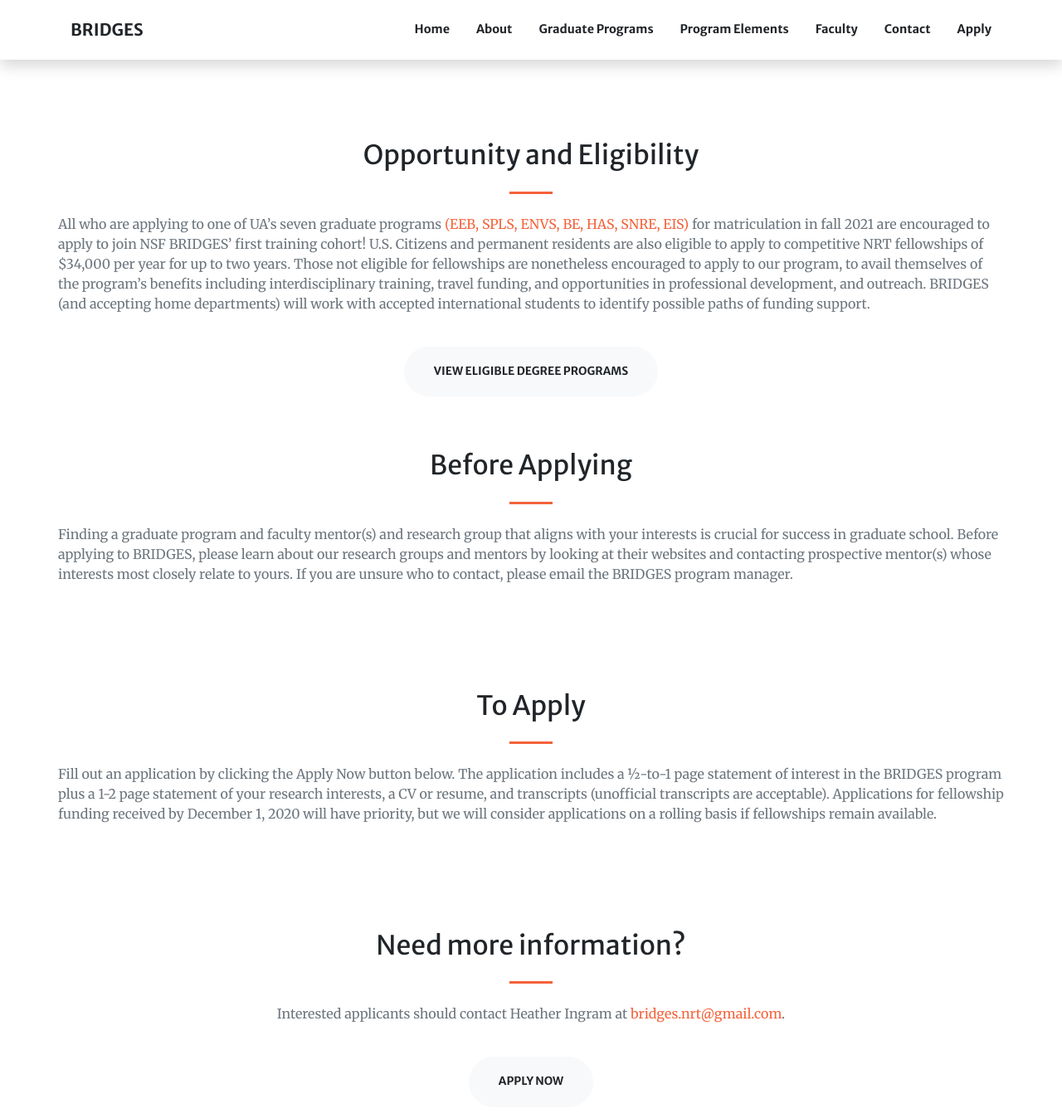
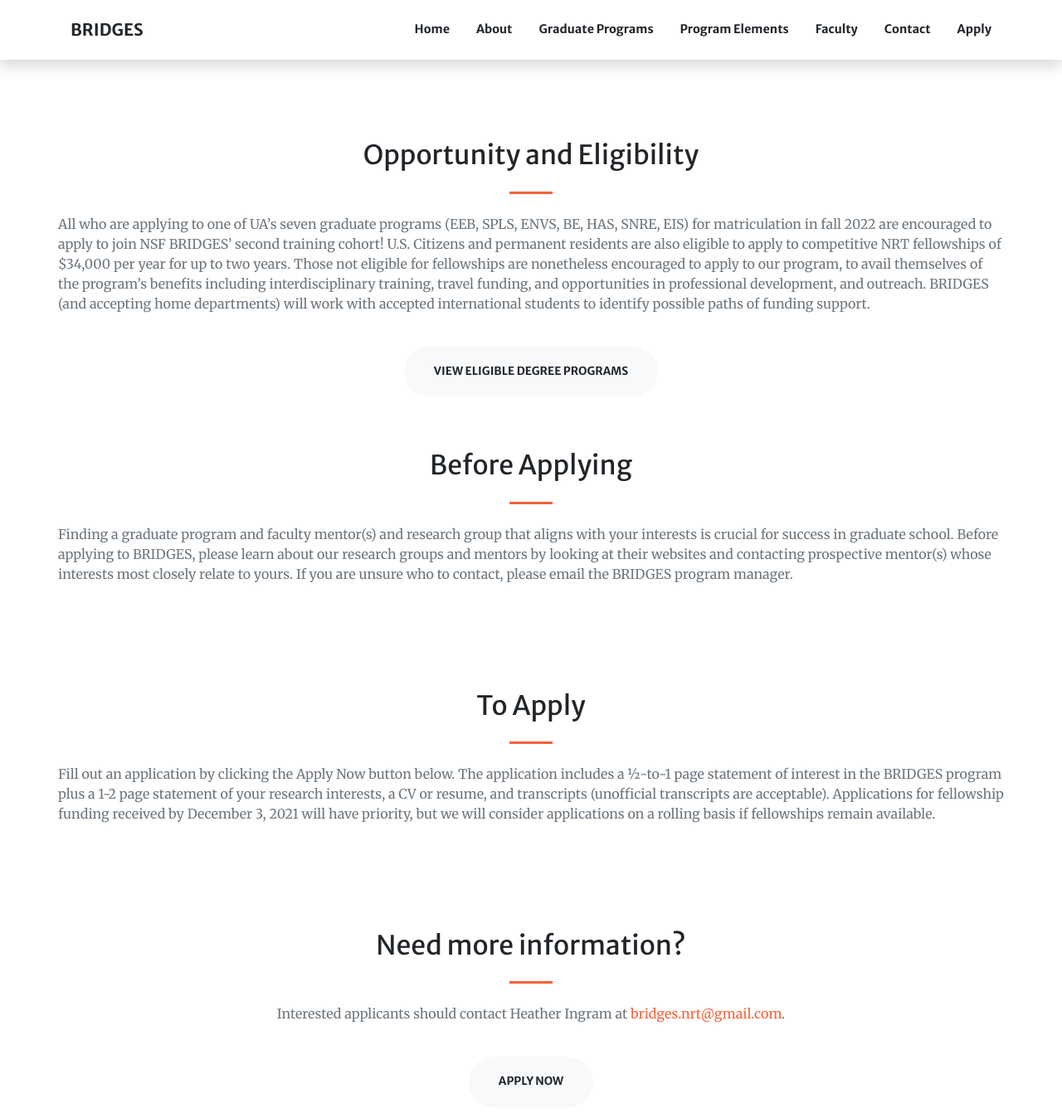
Before and after one commit to ecosystem-genomics/ecosystem-genomics.github.io, a Jekyll site: the page built from how-to-apply.md, in a window 1280 px wide and 1400 px high, scrolled down 393 px. Shown: the top 1348 px of the window at 83% size. Built offline with Jekyll 4.4.1, drawn with Linux system fonts in a browser that asks for light colours; nearby versions of some CDN libraries.

Commit message:
how to apply minor text updates

```diff
--- a/how-to-apply.md
+++ b/how-to-apply.md
@@ -25,7 +25,7 @@
 #  background_style: bg-info
 #  text_style: text-left text-white
   text: >+
-    All who are applying to one of UA’s seven graduate programs [(EEB, SPLS, ENVS, BE, HAS, SNRE, EIS)](./#services) for matriculation in fall 2021 are encouraged to apply to join NSF BRIDGES’ first training cohort!   U.S. Citizens and permanent residents are also eligible to apply to competitive NRT fellowships of $34,000 per year for up to two years.  Those not eligible for fellowships are nonetheless encouraged to apply to our program, to avail themselves of the program’s benefits including  interdisciplinary training, travel funding, and opportunities in professional development, and outreach. BRIDGES (and accepting home departments) will work with accepted international students to identify possible paths of funding support.
+    All who are applying to one of UA’s seven graduate programs (EEB, SPLS, ENVS, BE, HAS, SNRE, EIS) for matriculation in fall 2022 are encouraged to apply to join NSF BRIDGES’ second training cohort! U.S. Citizens and permanent residents are also eligible to apply to competitive NRT fellowships of $34,000 per year for up to two years. Those not eligible for fellowships are nonetheless encouraged to apply to our program, to avail themselves of the program’s benefits including interdisciplinary training, travel funding, and opportunities in professional development, and outreach. BRIDGES (and accepting home departments) will work with accepted international students to identify possible paths of funding support.
   actions:
   - title: View Eligible Degree Programs
     url: '/#services'
@@ -45,7 +45,7 @@
 #  background_style: bg-info
 #  text_style: text-left text-white
   text: >+
-    Fill out an application by clicking the Apply Now button below. The application includes a ½-to-1 page statement of interest in the BRIDGES program plus a 1-2 page statement of your research interests, a CV or resume, and transcripts (unofficial transcripts are acceptable). Applications for fellowship funding received by December 1, 2020 will have priority, but we will consider applications on a rolling basis if fellowships remain available.
+    Fill out an application by clicking the Apply Now button below. The application includes a ½-to-1 page statement of interest in the BRIDGES program plus a 1-2 page statement of your research interests, a CV or resume, and transcripts (unofficial transcripts are acceptable). Applications for fellowship funding received by December 3, 2021 will have priority, but we will consider applications on a rolling basis if fellowships remain available.
 
 - type: paragraph.html
   section_id: contact info
```
Also changed, not shown: program-details.md (+1 -1 lines).
